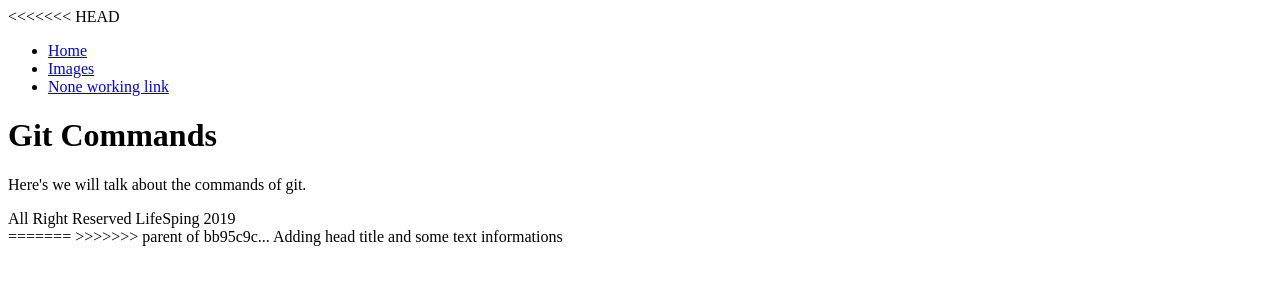
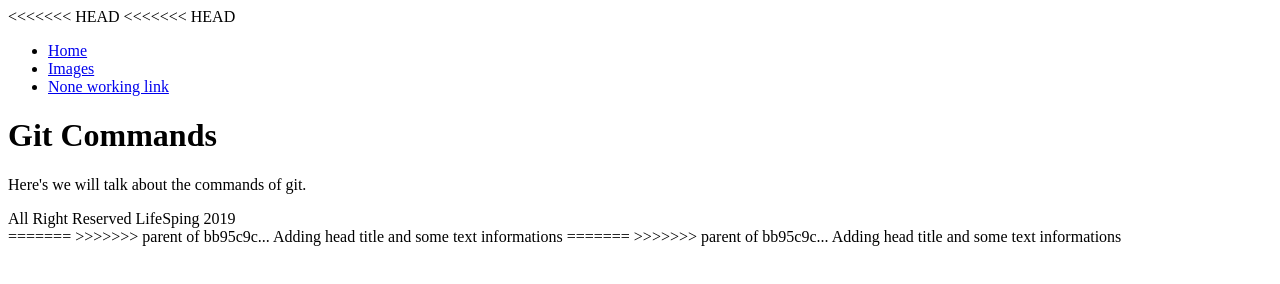
Before and after one commit to RabieTAWIL/GitHomework20May, a plain HTML site: page index.html in a window 1280 px wide. Drawn offline with Linux system fonts and the light colour scheme.

```diff
--- a/index.html
+++ b/index.html
@@ -8,6 +8,7 @@
     <link rel="stylesheet" type="text/css" href="CSS/style.css">
 </head>
 <body>
+<<<<<<< HEAD
 <<<<<<< HEAD
     <header>
         <nav>
@@ -31,5 +32,8 @@
 =======
 
 >>>>>>> parent of bb95c9c... Adding head title and some text informations
+=======
+
+>>>>>>> parent of bb95c9c... Adding head title and some text informations
 </body>
 </html>
```
